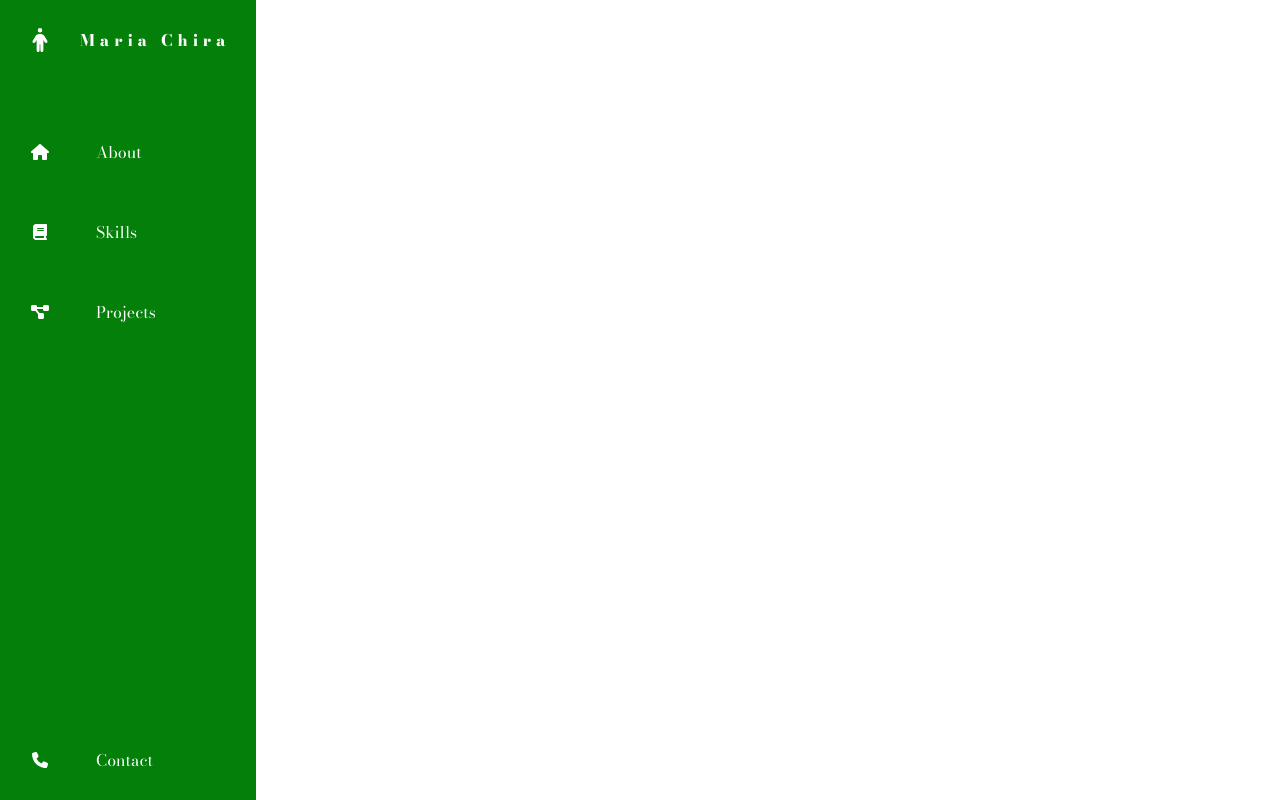
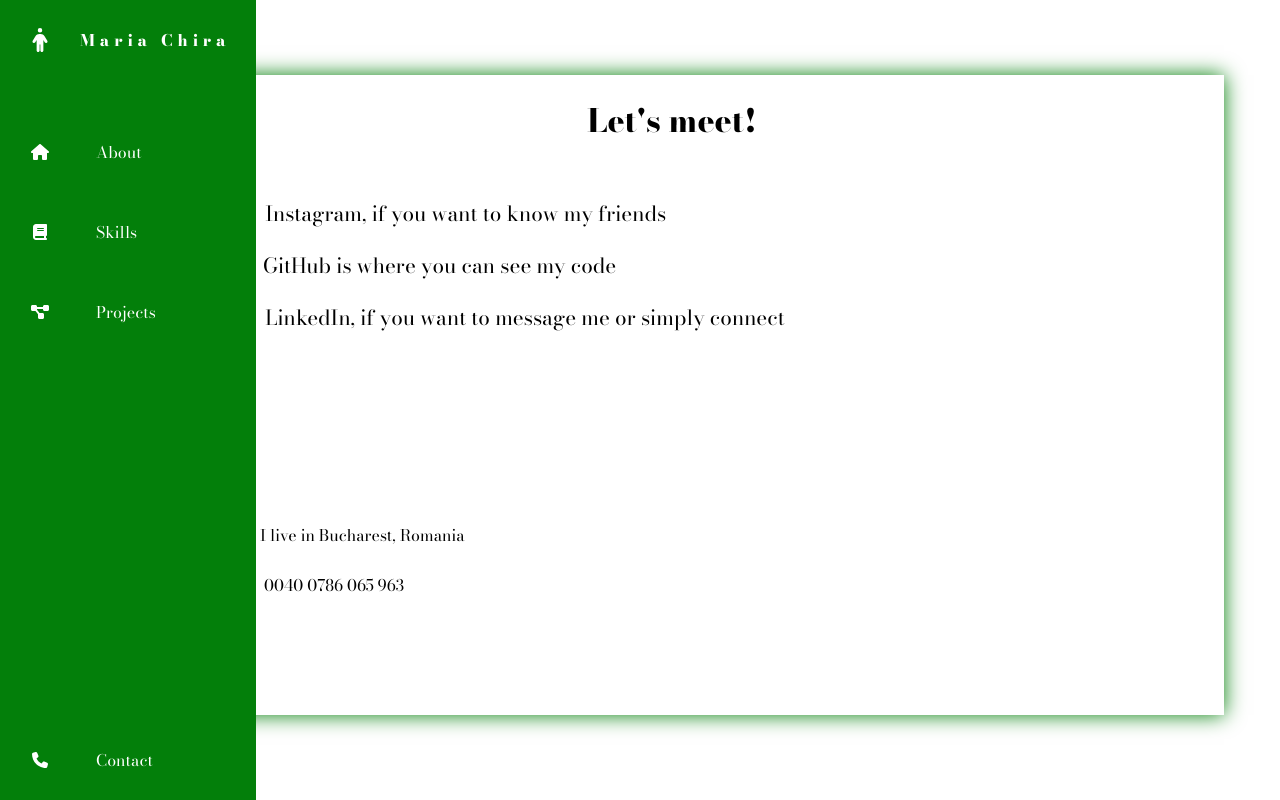
Before and after one commit to MariaChira/veggies-landing-page, a React (Create React App) app: page /contact in a window 1280 px wide. Built offline with nearby package versions, Linux system fonts and the light colour scheme.

Commit message:
contact page information added

```diff
--- a/src/App.js
+++ b/src/App.js
@@ -12,9 +12,9 @@ import FourZeroFour from "./pages/fourZeroFour/fourZeroFour-component";
 import { library } from "@fortawesome/fontawesome-svg-core";
 
 import {fab} from '@fortawesome/free-brands-svg-icons'
-import { faCoffee,faHome, faMusic, faBiking, faBookReader } from "@fortawesome/free-solid-svg-icons";
+import { faCoffee,faHome, faMusic, faBiking, faBookReader, faLocation } from "@fortawesome/free-solid-svg-icons";
 
-library.add(fab, faCoffee, faHome, faMusic, faBiking, faBookReader)
+library.add(fab, faCoffee, faHome, faMusic, faBiking, faBookReader, faLocation)
 function App() {
 
 
--- a/src/pages/contact/contact-component.jsx
+++ b/src/pages/contact/contact-component.jsx
@@ -1,6 +1,62 @@
+import "./contact-styles.css";
+import { FontAwesomeIcon } from "@fortawesome/react-fontawesome";
+import { faLocation, faLocationPin } from "@fortawesome/free-solid-svg-icons";
+
 const Contact = () => {
-    return(
-        <div className="contact-container"></div>
-    )
-}
+  return (
+    <div className="contact-container">
+      <h1 className="contact-title">Let's meet!</h1>
+      <div className="social-media">
+        <a
+          href="https://www.instagram.com/mariageagulea/"
+          target="_blank"
+          rel="noreferrer"
+        >
+          <FontAwesomeIcon
+            className="contact-icons"
+            icon="fa-brands fa-instagram"
+          />
+        </a>
+
+        <span className="contact-text">
+          {" "}
+          Instagram, if you want to know my friends{" "}
+        </span>
+        <br />
+        <a
+          href="https://github.com/MariaChira"
+          target="_blank"
+          rel="noreferrer"
+        >
+          <FontAwesomeIcon
+            className="contact-icons"
+            icon="fa-brands fa-github"
+          />
+        </a>
+        <span className="contact-text">
+          GitHub is where you can see my code{" "}
+        </span>
+        <br />
+        <a
+          href="https://www.linkedin.com/in/maria-chira/"
+          target="_blank"
+          rel="noreferrer"
+        >
+          <FontAwesomeIcon
+            className="contact-icons"
+            icon="fa-brands fa-linkedin"
+          />
+        </a>
+        <span className="contact-text">
+          {" "}
+          LinkedIn, if you want to message me or simply connect{" "}
+        </span>
+      </div>
+      <div className="contact-details">
+         <FontAwesomeIcon  className="contact-icons" icon={faLocationPin}/> <span>I live in Bucharest, Romania</span><br />
+         <FontAwesomeIcon  className="contact-icons" icon="fa-brands fa-whatsapp"></FontAwesomeIcon> <span>0040 0786 065 963</span>
+      </div>
+    </div>
+  );
+};
 export default Contact;
--- /dev/null
+++ b/src/pages/contact/contact-styles.css
@@ -0,0 +1,31 @@
+.contact-container {
+  width: 80vw;
+  height: 80vh;
+  background-color: white;
+  box-shadow: 0px 0px 20px 0px #037f0a;
+  position: absolute;
+  top: 75px;
+  left: 200px;
+}
+.contact-title{
+    text-align: center;
+}
+.social-media{
+    width: 100%;
+    height: 50%;
+    margin-top: 2rem;
+}
+.contact-text {
+    font-size: 1.3rem;
+
+}
+.contact-icons {
+    font-size: 2rem;
+    margin: 1rem 1rem 0 1rem;
+    color: black;
+}
+.contact-details{
+    width:50%;
+    margin-right:2rem;
+    padding-right: 2rem;
+}
```
